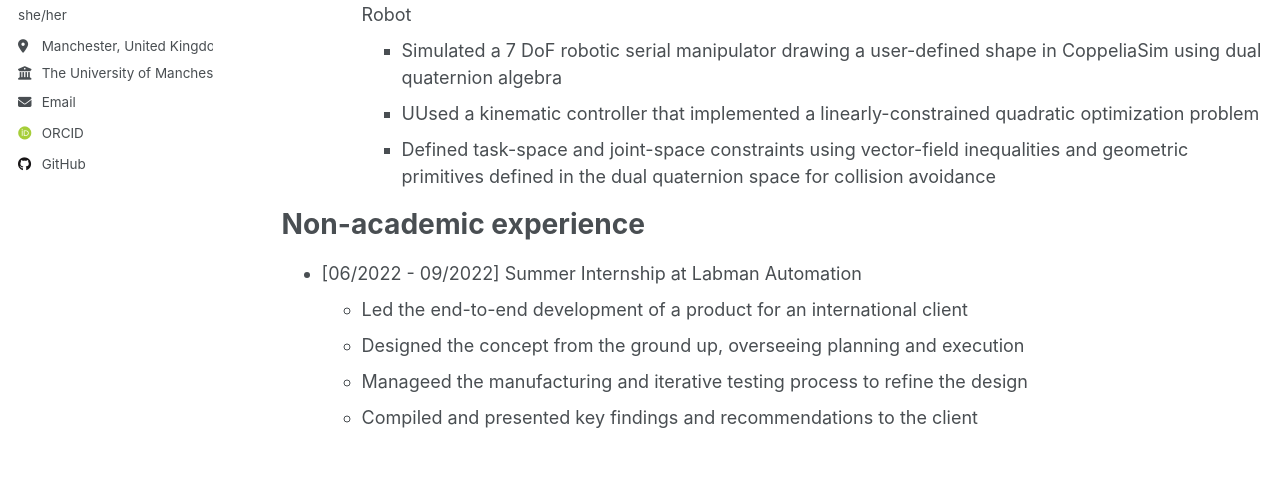
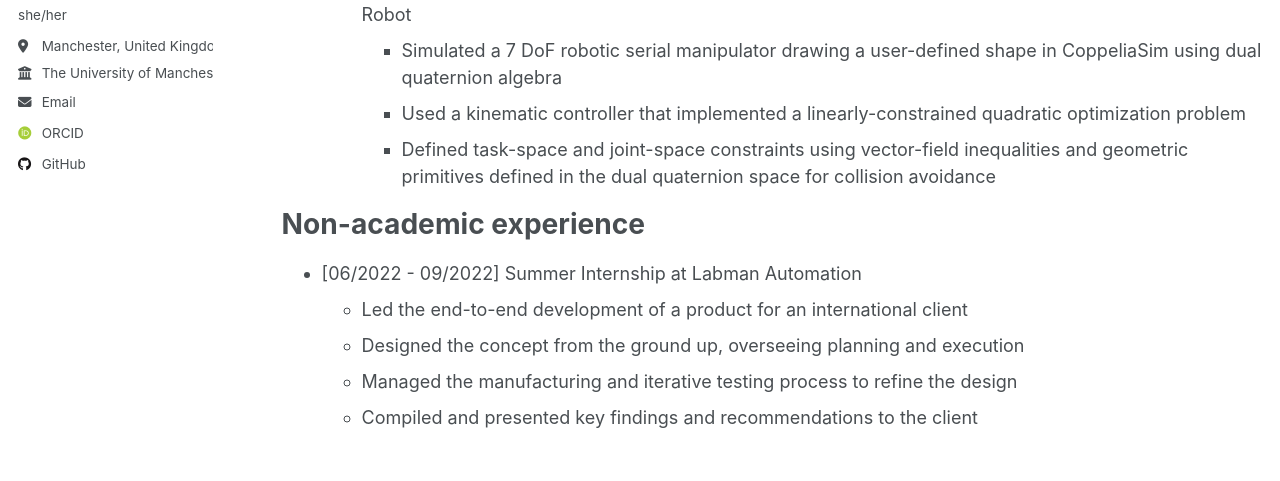
Before and after one commit to sladalley/sladalley.github.io, a Jekyll site: the page built from _pages/cv.md, in a window 1280 px wide and 1136 px high. Shown: the part 298-779 px from the top of the window. Built offline with Jekyll 4.4.1, drawn with Linux system fonts in a browser that asks for light colours; some web fonts are replaced.

Commit message:
Update cv.md

```diff
--- a/_pages/cv.md
+++ b/_pages/cv.md
@@ -15,7 +15,7 @@ Education
 * BEng in Mechatronic Engineering, 2023
   * Thesis title: Implementation of a Constrained Task-Space Trajectory Tracking Controller for a Drawing Robot
     * Simulated a 7 DoF robotic serial manipulator drawing a user-defined shape in CoppeliaSim using dual quaternion algebra
-    * UUsed a kinematic controller that implemented a linearly-constrained quadratic optimization problem
+    * Used a kinematic controller that implemented a linearly-constrained quadratic optimization problem
     * Defined task-space and joint-space constraints using vector-field inequalities and geometric primitives defined in the dual quaternion space for collision avoidance
 
 Non-academic experience
@@ -23,5 +23,5 @@ Non-academic experience
 * [06/2022 - 09/2022] Summer Internship at Labman Automation
   * Led the end-to-end development of a product for an international client
   * Designed the concept from the ground up, overseeing planning and execution
-  * Manageed the manufacturing and iterative testing process to refine the design
+  * Managed the manufacturing and iterative testing process to refine the design
   * Compiled and presented key findings and recommendations to the client
```
